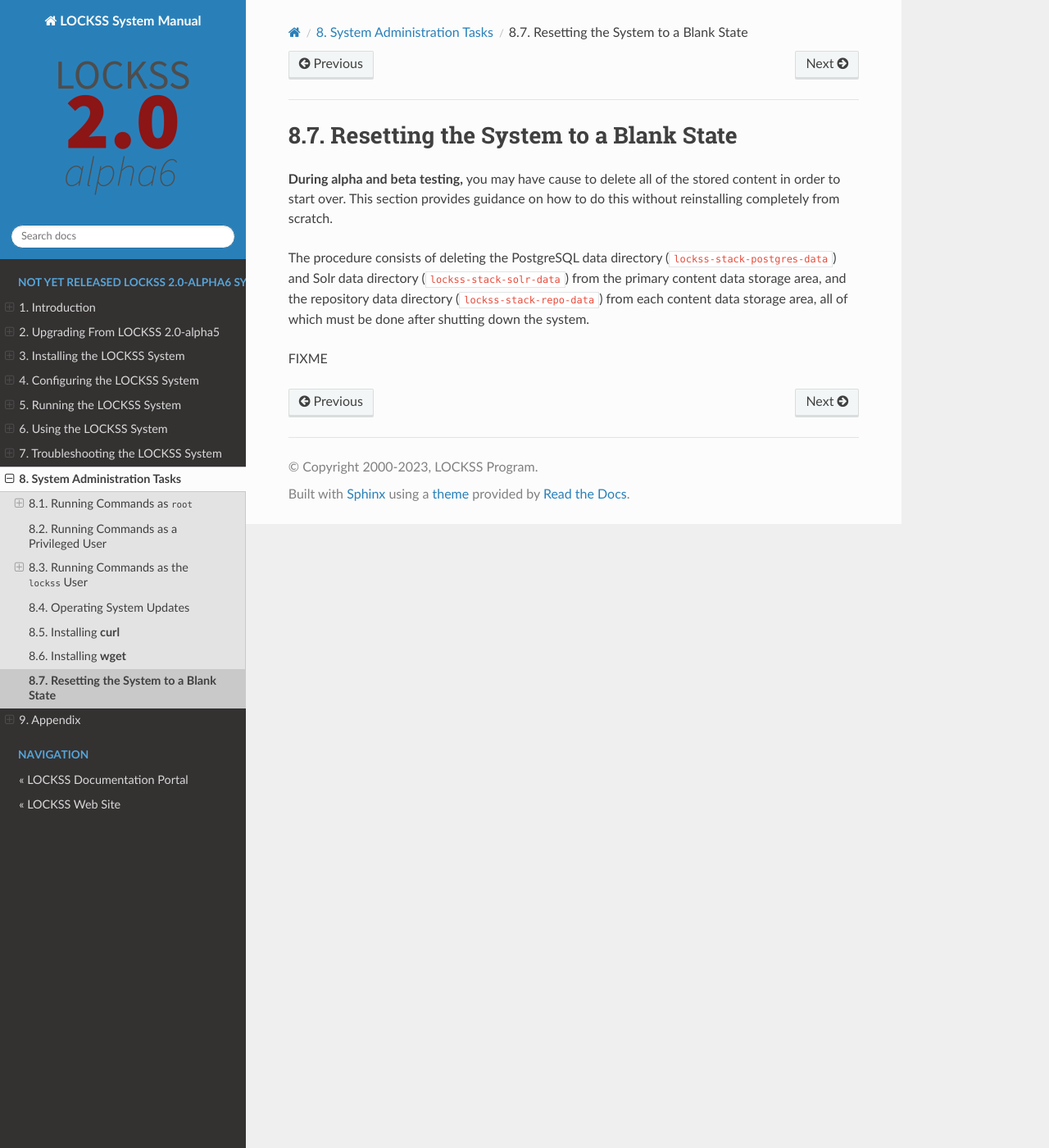
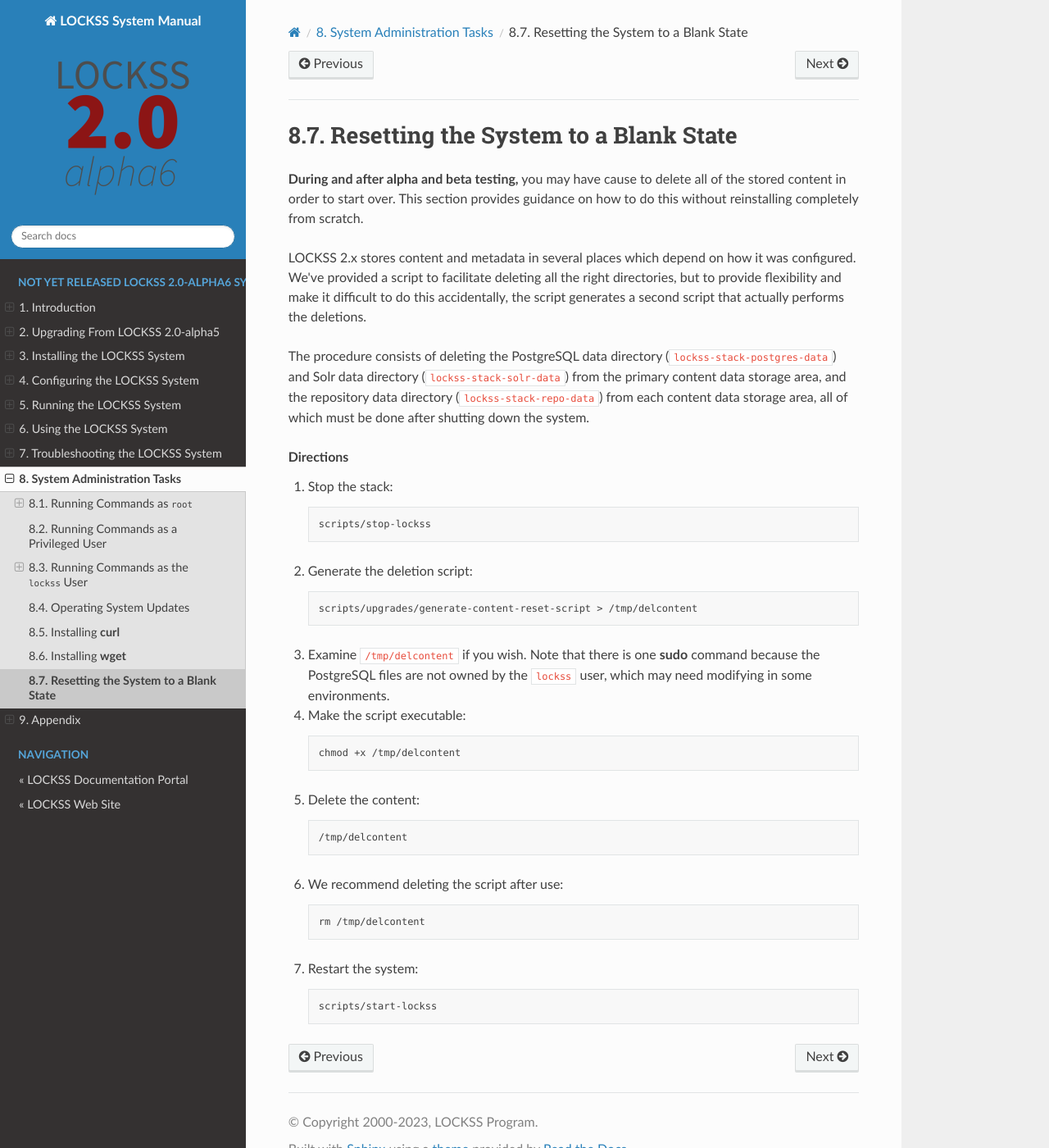
Before and after one commit to lockss/lockss-rtd-manual, a Sphinx documentation site: the page built from docs/sysadmin/resetting.rst, in a window 1280 px wide and 1400 px high. Shown: the whole window at 82% size. Built offline with Sphinx 7.4.7 and the Read the Docs theme 2.0.0, drawn with Linux system fonts in a browser that asks for light colours.

Commit message:
Delete/reset script instrucitons.

```diff
--- a/docs/sysadmin/resetting.rst
+++ b/docs/sysadmin/resetting.rst
@@ -2,8 +2,48 @@
 Resetting the System to a Blank State
 =====================================
 
-**During alpha and beta testing,** you may have cause to delete all of the stored content in order to start over. This section provides guidance on how to do this without reinstalling completely from scratch.
+**During and after alpha and beta testing,** you may have cause to delete all of the stored content in order to start over. This section provides guidance on how to do this without reinstalling completely from scratch.
+
+LOCKSS 2.x stores content and metadata in several places which depend on how it was configured.  We've provided a script to facilitate deleting all the right directories, but to provide flexibility and make it difficult to do this accidentally, the script generates a second script that actually performs the deletions.
 
 The procedure consists of deleting the PostgreSQL data directory (``lockss-stack-postgres-data``) and Solr data directory (``lockss-stack-solr-data``) from the primary content data storage area, and the repository data directory (``lockss-stack-repo-data``) from each content data storage area, all of which must be done after shutting down the system.
 
-FIXME
+.. rubric:: Directions
+
+1. Stop the stack:
+
+   .. code-block:: shell
+
+      scripts/stop-lockss
+
+2. Generate the deletion script:
+
+   .. code-block:: shell
+
+      scripts/upgrades/generate-content-reset-script > /tmp/delcontent
+
+3. Examine :file:`/tmp/delcontent` if you wish. Note that there is one :command:`sudo` command because the PostgreSQL files are not owned by the ``lockss`` user, which may need modifying in some environments.
+
+4. Make the script executable:
+
+   .. code-block:: shell
+
+      chmod +x /tmp/delcontent
+
+5. Delete the content:
+
+   .. code-block:: shell
+
+      /tmp/delcontent
+
+6. We recommend deleting the script after use:
+
+   .. code-block:: shell
+
+      rm /tmp/delcontent
+
+7. Restart the system:
+
+   .. code-block:: shell
+
+      scripts/start-lockss
```
